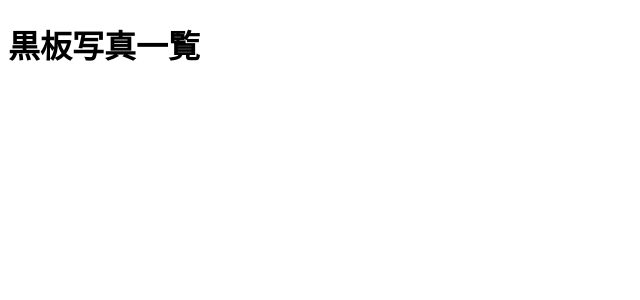
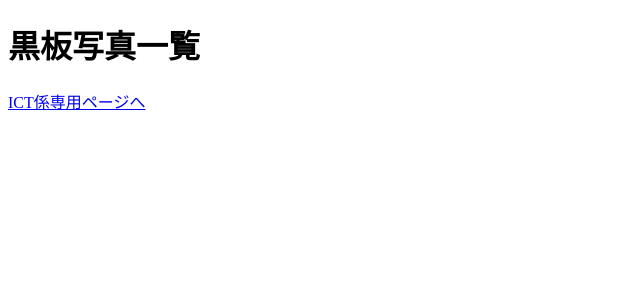
Before and after one commit to Satoru-ER/ChalkNote, a Flask app: page /app in a window 1280 px wide. Shown: the top 300 px of the page, without its empty margins (0-640 px from the left). Run offline with Flask 3, Linux system fonts and the light colour scheme.

Commit message:
変更：app_index.html→admin.htmlに移動できるように修正

```diff
--- a/templates/app_index.html
+++ b/templates/app_index.html
@@ -19,6 +19,8 @@
     <span onclick="closeFullImage()" style="cursor:pointer;position:absolute;top:10px;right:20px;font-size:30px;color:white;">×</span>
     <img id="full-img" src="" style="max-width:90%; max-height:90%;">
 </div>
+
+<a href="{{ url_for('admin') }}">ICT係専用ページへ</a>
 
 <script>
 const folderData = {{ folders|tojson|safe }};
```
